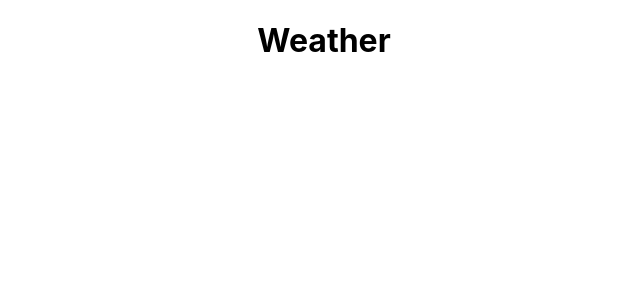
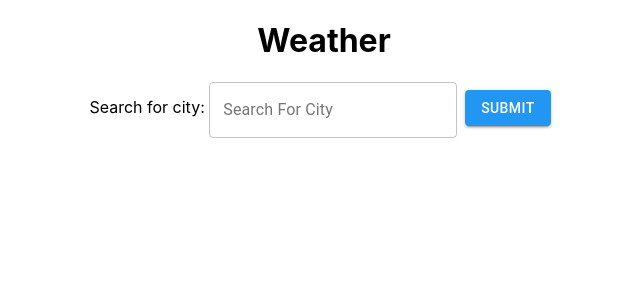
Before and after one commit to Ebubekir-Tas/weather-app, a React (Create React App) app: page / in a window 1280 px wide. Shown: the top 300 px of the page, without its empty margins (316-956 px from the left). Built offline with nearby package versions, Linux system fonts and the light colour scheme; no server answers.

Commit message:
material ui styles and form added

```diff
--- a/package.json
+++ b/package.json
@@ -7,6 +7,7 @@
     "@testing-library/jest-dom": "^5.11.4",
     "@testing-library/react": "^11.1.0",
     "@testing-library/user-event": "^12.1.10",
+    "formik": "^2.2.9",
     "react": "^17.0.2",
     "react-dom": "^17.0.2",
     "react-scripts": "4.0.3",
--- a/src/App.js
+++ b/src/App.js
@@ -1,9 +1,11 @@
 import './App.css';
+import { WeatherForm } from './components/WeatherForm';
 
 function App() {
   return (
     <div className="App">
       <h1>Weather</h1>
+      <WeatherForm />
     </div>
   );
 }
--- /dev/null
+++ b/src/components/WeatherForm.js
@@ -0,0 +1,39 @@
+import React, { useState } from 'react';
+import { WeatherFormStyles } from '../styles/WeatherFormStyles';
+import { Button, TextField } from '@material-ui/core';
+import { useFormik } from 'formik';
+
+export function WeatherForm() {
+  const [searchCity, setSearchCity] = useState('')
+
+  const classes = WeatherFormStyles();
+
+  const WEATHER_API_KEY = `${process.env.REACT_APP_WEATHER_API_KEY}`
+  const APIURL = `api.openweathermap.org/data/2.5/forecast?q=${searchCity}&appid=${WEATHER_API_KEY}`
+
+  const weatherForm = useFormik({
+    initialValues: {
+      city: ''
+    },
+    onSubmit: e => { setSearchCity(e.city); console.log(APIURL) }
+  });
+
+  return (
+    <div>
+      <form onSubmit={weatherForm.handleSubmit}>
+        <label htmlFor="city">Search for city: </label>
+        <TextField
+          color="primary"
+          variant="outlined"
+          label="Search For City"
+          id="city"
+          name="city"
+          type="text"
+          onChange={weatherForm.handleChange}
+          value={weatherForm.values.city}
+        />
+        <Button className={classes.btn} type="submit" variant="contained">Submit</Button>
+      </form>
+    </div>
+  )
+};
--- a/src/index.js
+++ b/src/index.js
@@ -1,11 +1,13 @@
 import React from 'react';
+import { ThemeProvider } from '@material-ui/core';
+import { theme } from './styles/theme';
 import ReactDOM from 'react-dom';
 import './index.css';
 import App from './App';
 
 ReactDOM.render(
-  <React.StrictMode>
+  <ThemeProvider theme={theme}>
     <App />
-  </React.StrictMode>,
+  </ThemeProvider>,
   document.getElementById('root')
 );
--- /dev/null
+++ b/src/styles/WeatherFormStyles.js
@@ -0,0 +1,9 @@
+import { makeStyles } from '@material-ui/core';
+
+export const WeatherFormStyles = makeStyles((theme) => ({
+    btn: {
+        backgroundColor: theme.palette.primary.main,
+        color: '#fff',
+        margin: theme.spacing(1)
+    },
+}))
--- /dev/null
+++ b/src/styles/theme.js
@@ -0,0 +1,12 @@
+import { createMuiTheme } from '@material-ui/core/styles';
+
+export const theme = createMuiTheme({
+  palette: {
+    primary: {
+      main: '#2196f3'
+    },
+    secondary: {
+      main: '#f44336'
+    },
+  },
+});
```
Also changed, not shown: 1 other file (tests, documents, lock files or other folders).
